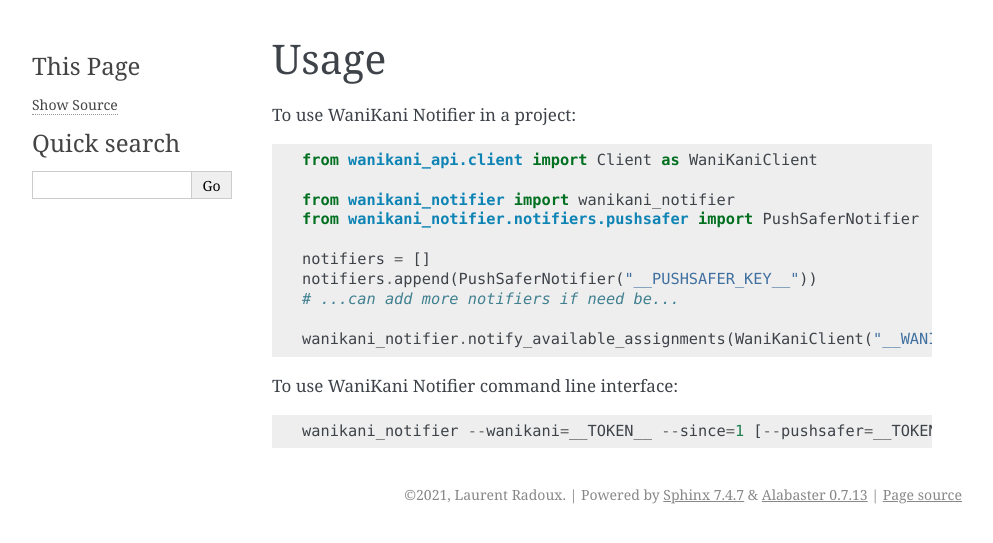
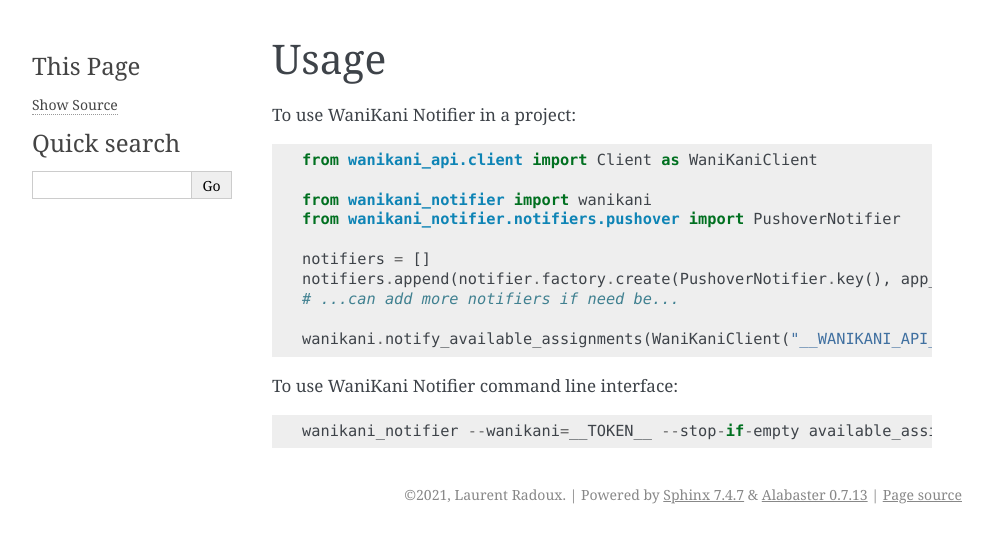
Before and after one commit to laurent-radoux/wanikani_notifier, a Sphinx documentation site: the page built from docs/usage.rst, in a window 1280 px wide. Shown: the top 543 px of the page, without its empty margins (148-1141 px from the left). Built offline with Sphinx 7.4.7, drawn with Linux system fonts in a browser that asks for light colours; pages that are not in the unit, such as notebooks, are missing from menus.

Commit message:
Fixed lessons not properly retrieved Fixed CLI parameters retrieval for notify

```diff
--- a/HISTORY.rst
+++ b/HISTORY.rst
@@ -1,6 +1,11 @@
 =======
 History
 =======
+
+0.4.2 (2021-07-28)
+------------------
+* Fixed lessons not properly retrieved
+* Fixed CLI parameters retrieval for notify
 
 0.4.1 (2021-07-28)
 ------------------
--- a/docs/usage.rst
+++ b/docs/usage.rst
@@ -6,15 +6,15 @@
 
     from wanikani_api.client import Client as WaniKaniClient
 
-    from wanikani_notifier import wanikani_notifier
-    from wanikani_notifier.notifiers.pushsafer import PushSaferNotifier
+    from wanikani_notifier import wanikani
+    from wanikani_notifier.notifiers.pushover import PushoverNotifier
 
     notifiers = []
-    notifiers.append(PushSaferNotifier("__PUSHSAFER_KEY__"))
+    notifiers.append(notifier.factory.create(PushoverNotifier.key(), app_token="__APP_TOKEN__", user_token="__USER_TOKEN__"))
     # ...can add more notifiers if need be...
 
-    wanikani_notifier.notify_available_assignments(WaniKaniClient("__WANIKANI_API_TOKEN__"), since, notifiers)
+    wanikani.notify_available_assignments(WaniKaniClient("__WANIKANI_API_TOKEN__"), since, notifiers)
 
 To use WaniKani Notifier command line interface::
 
-    wanikani_notifier --wanikani=__TOKEN__ --since=1 [--pushsafer=__TOKEN__]
+    wanikani_notifier --wanikani=__TOKEN__ --stop-if-empty available_assignments_now --since=1 all_available_assignments notify --console [--pushover=__APP_TOKEN__ __USER_TOKEN__]
```
Also changed, not shown: 3 other files.
